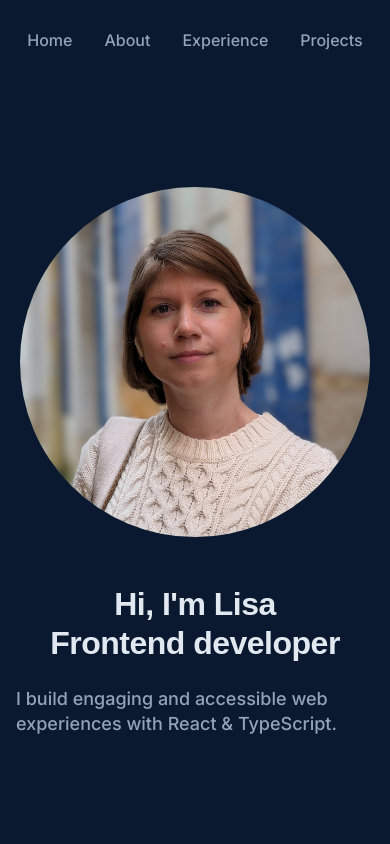
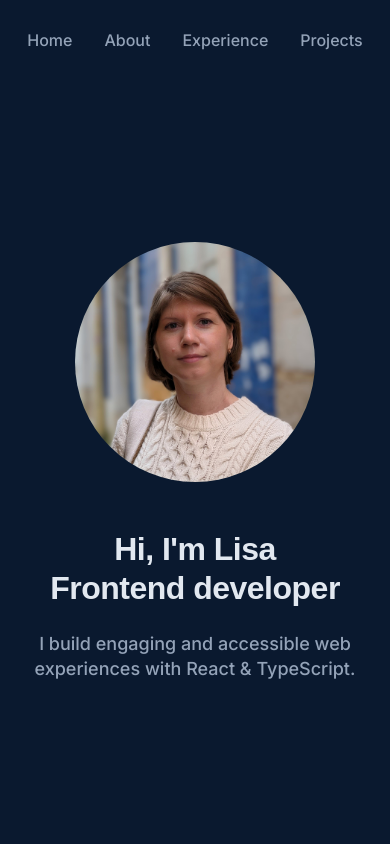
Before and after one commit to ElizabethSh/project-zero, a React (Vite) app: page / in a window 390 px wide. Shown: the top 844 px of the page. Built offline with nearby package versions, Linux system fonts and the light colour scheme.

Commit message:
Fix photo sizes for mobile

```diff
--- a/src/pages/home/home.scss
+++ b/src/pages/home/home.scss
@@ -18,15 +18,18 @@
     width: 25rem;
 
     @media (max-width: 480px) {
-      width: 250px;
-      height: 250px;
+      width: 15rem;
+      height: 15rem;
     }
 
     @media (max-width: 900px) {
-      height: 350px;
+      order: -1;
       justify-self: center;
-      order: -1;
-      width: 350px;
+    }
+
+    @media (min-width: 481px) and (max-width: 900px) {
+      height: 21rem;
+      width: 21rem;
     }
   }
 
@@ -61,5 +64,9 @@
   .home__description {
     font-size: 1.125rem;
     font-weight: 500;
+
+    @media (max-width: 480px) {
+      text-align: center;
+    }
   }
 }
```
